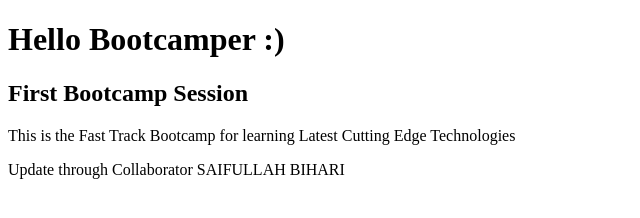
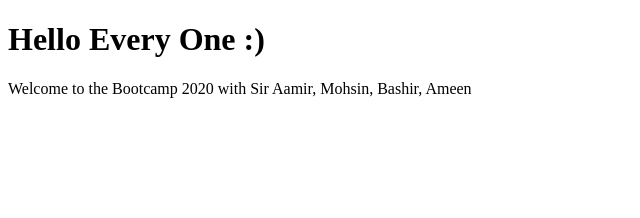
Before and after one commit to Saifullah455/Bootcamp2020Sample, a plain HTML site: page index.html in a window 1280 px wide. Shown: the whole page, without its empty margins (0-640 px from the left). Drawn offline with Linux system fonts and the light colour scheme.

Commit message:
Add new content on HTML file

```diff
--- a/index.html
+++ b/index.html
@@ -6,9 +6,7 @@
     <title>Document</title>
 </head>
 <body>
-    <h1>Hello Bootcamper :)</h1>
-    <h2>First Bootcamp Session</h2>
-    <p>This is the Fast Track Bootcamp for learning Latest Cutting Edge Technologies</p>
-    <div>Update through Collaborator SAIFULLAH BIHARI</div>
+    <h1>Hello Every One :)</h1>
+    <p>Welcome to the Bootcamp 2020 with Sir Aamir, Mohsin, Bashir, Ameen</p>
 </body>
 </html>
```
